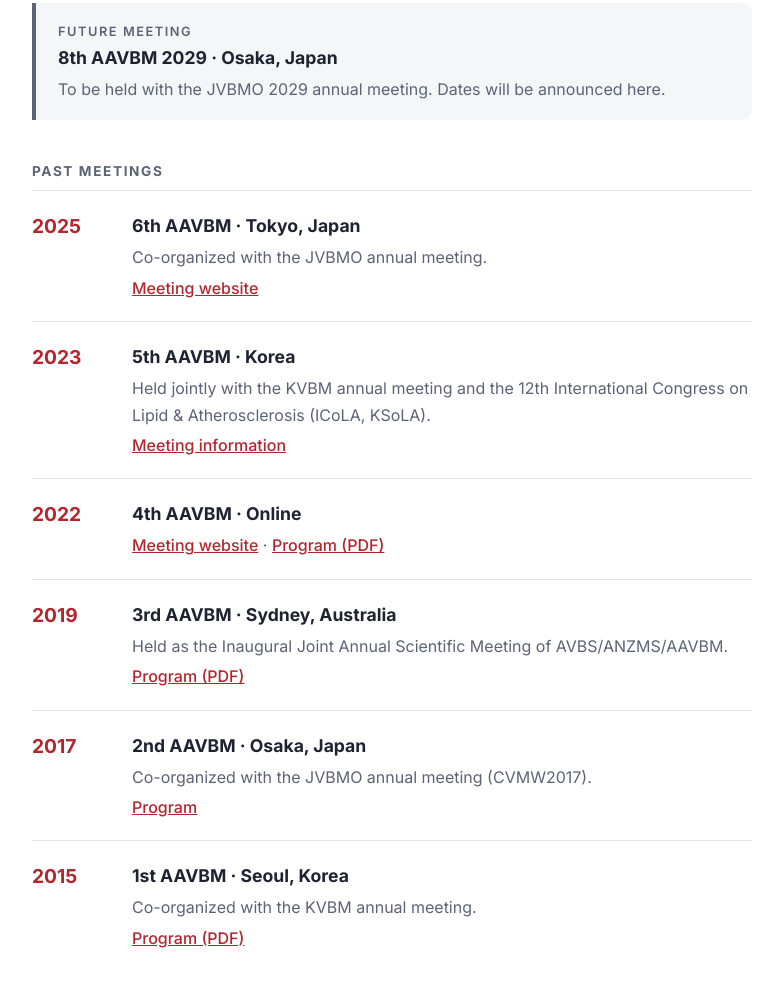
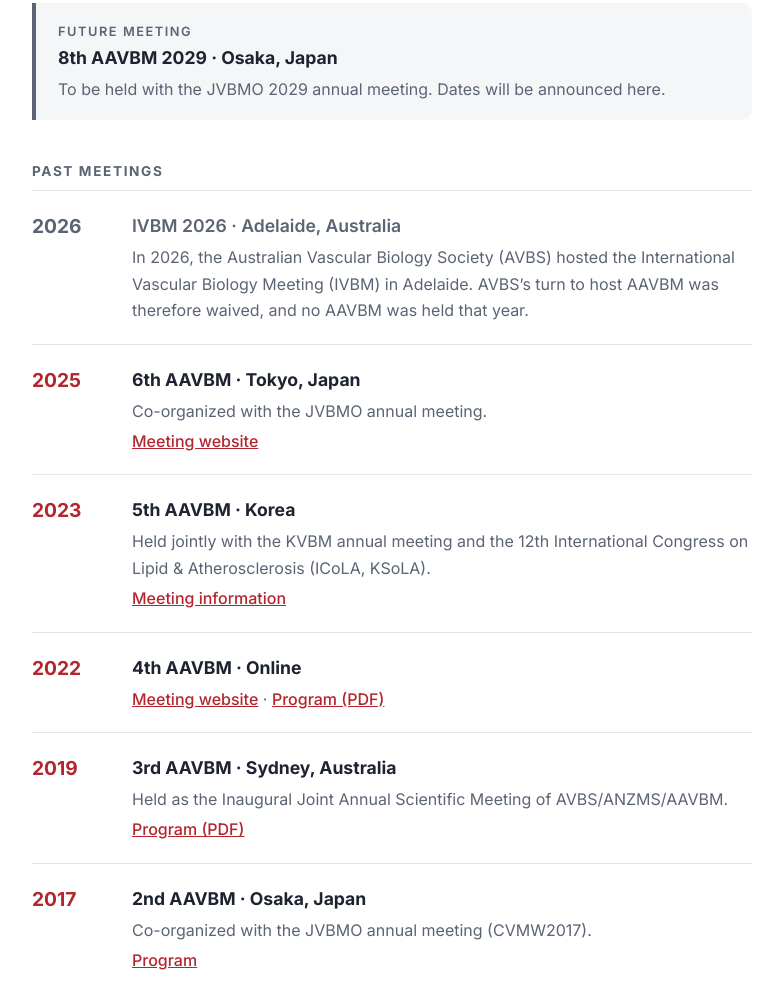
Before and after one commit to jvbmorg/jvbmorg.github.io, a plain HTML site: page index.html in a window 1280 px wide. Shown: the part 1941-2931 px from the top of the page, without its empty margins (248-1031 px from the left). Drawn offline with Linux system fonts and the light colour scheme.

Commit message:
Note IVBM 2026 in Adelaide hosted by AVBS in place of AAVBM
Co-Authored-By: Claude Opus 5.5 <noreply@anthropic.com>

```diff
--- a/index.html
+++ b/index.html
@@ -93,6 +93,11 @@
         </div>
         <h3 class="past-title">Past meetings</h3>
         <ol class="timeline" reversed>
+          <li class="note">
+            <span class="year">2026</span>
+            <div><h3>IVBM 2026 &middot; Adelaide, Australia</h3>
+            <p>In 2026, the Australian Vascular Biology Society (AVBS) hosted the International Vascular Biology Meeting (IVBM) in Adelaide. AVBS&rsquo;s turn to host AAVBM was therefore waived, and no AAVBM was held that year.</p></div>
+          </li>
           <li>
             <span class="year">2025</span>
             <div><h3>6th AAVBM &middot; Tokyo, Japan</h3>
--- a/style.css
+++ b/style.css
@@ -124,3 +124,6 @@ h3 { margin: 0; font-size: 1.1rem; }
 .logo-panel.light { background: #ffffff; border: 1px solid var(--line); }
 .logo-panel img { max-width: 100%; max-height: 84px; object-fit: contain; }
 .logo-panel.wide img { width: 100%; max-height: none; }
+
+.timeline li.note .year { color: var(--muted); }
+.timeline li.note h3 { color: var(--muted); font-weight: 600; }
```
